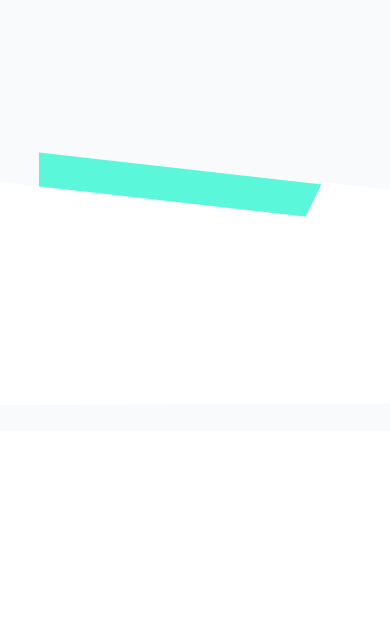
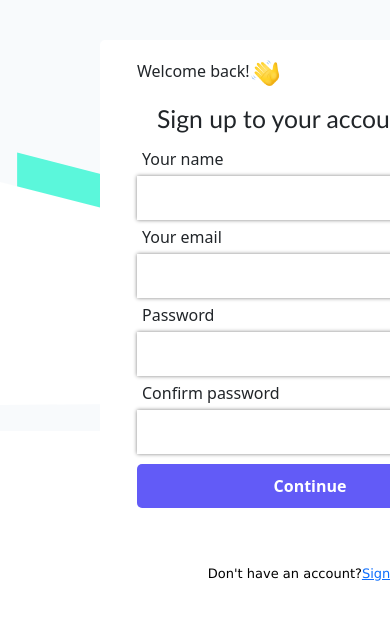
Before and after one commit to aishaimtiyaz/F3Contest2Aisha, a plain HTML site: page index.html in a window 390 px wide. Shown: the part 160-780 px from the top of the page. Drawn offline with nearby package versions, Linux system fonts and the light colour scheme.

Commit message:
last commit

```diff
--- a/styles.css
+++ b/styles.css
@@ -169,14 +169,64 @@ box-shadow: 0px 0px 4px grey;
     font-weight: 600;
 
 }
-.error-message {
-    color: blue;
+@media only screen and (max-width: 600px) {
+
+    .rect1{
+    top:80px;
+    padding: 15px;
+    background: #5BF7DB;
+    height: 465px;
+    width: 570px;
+    margin-bottom: 5px;
+    clip-path: polygon(98% 80%, 98% 100%, 3% 80%, 3% 50%);
+    position: fixed;
+    }
+    .rec2{
+        padding: 20px;
+        background: #ffffff;
+        /* background: blue; */
+        height: 485px;
+        width: 570px;
+        top:80px;
+        clip-path: polygon(100% 84%, 100% 99%, 0% 100%, 0 54%);
+        position: fixed;
+    }
+    .rec3{
+        background: white;
+        /* background: rgb(252, 59, 59); */
+        height: 205px;
+        width: 550px;
+        top:272px;
+        clip-path: polygon(90% 100%, 90% 79%, 24% 37%, 20% 100%);
+        position: fixed;
+    }
+    #app{
+        display: flex;
+        flex-direction: column;
+        justify-content: center;
+        align-items: center;
+        width: 420px;
+        height: 537px;
+        padding: 25px;
+        background-color: white;
+        /* background-color:green; */
+        top:200px;
+        left: 100px;
+        position: fixed;
+        border-radius: 5px;
+        z-index: 10000;
+    }
+    .profile-page {
+        display: flex;
+        flex-direction: column;
+        justify-content: space-between;
+        align-items: center;
+        /* width: 140px; */
+        /* height: 535px; */
+        top:200px;
+        left: 25px;
+        position: fixed;
+        z-index: 10000;
+
+    }
 }
-
-.error-message.error-message {  /* Add this line */
-    color: red;
-}
-
-.success-message {
-    color: green;
-}
```
